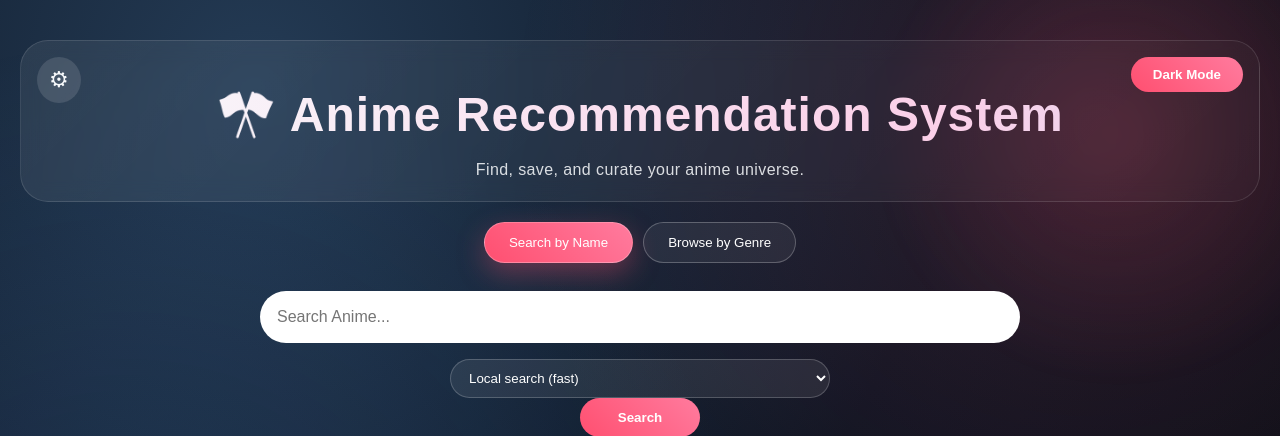
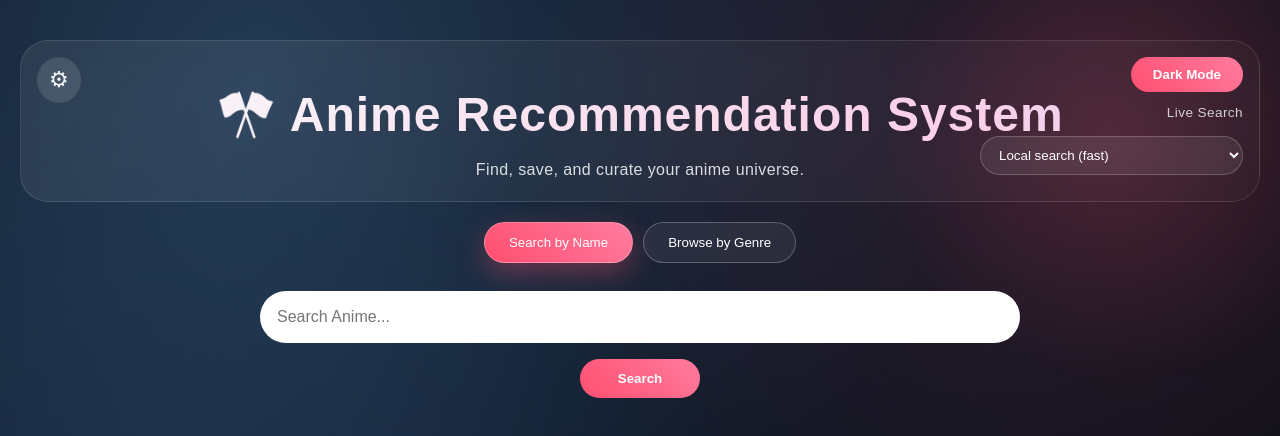
Before and after one commit to AnujShahu/Anime_Recommendation, a Flask app: page / in a window 1280 px wide. Shown: the top 436 px of the page. Run offline with Flask 3, Linux system fonts and the light colour scheme; data that the repository does not hold is empty.

Commit message:
new chnages

```diff
--- a/static/script.js
+++ b/static/script.js
@@ -68,6 +68,7 @@ document.addEventListener("DOMContentLoaded", function () {
     const genreTab = document.getElementById("genreTab");
     const searchSection = document.getElementById("searchSection");
     const genreSection = document.getElementById("genreSection");
+    const statusPanel = document.getElementById("statusPanel");
 
     const searchInput = document.getElementById("searchInput");
     const suggestionsBox = document.getElementById("suggestions");
@@ -119,6 +120,7 @@ document.addEventListener("DOMContentLoaded", function () {
             genreTab.classList.remove("active");
             searchSection.classList.remove("hidden");
             genreSection.classList.add("hidden");
+            if (statusPanel) statusPanel.classList.remove("hidden");
         });
 
         genreTab.addEventListener("click", function () {
@@ -126,7 +128,12 @@ document.addEventListener("DOMContentLoaded", function () {
             searchTab.classList.remove("active");
             genreSection.classList.remove("hidden");
             searchSection.classList.add("hidden");
+            if (statusPanel) statusPanel.classList.add("hidden");
         });
+    }
+
+    if (statusPanel && searchTab && searchTab.classList.contains("active")) {
+        statusPanel.classList.remove("hidden");
     }
 
     if (searchInput && suggestionsBox) {
--- a/static/style.css
+++ b/static/style.css
@@ -56,6 +56,22 @@ body::before {
     font-weight: 700;
     background: linear-gradient(45deg, #ff4f70, #ff7b9e);
     color: #fff;
+}
+
+.status-panel {
+    position: absolute;
+    top: 64px;
+    right: 16px;
+    display: flex;
+    flex-direction: column;
+    align-items: flex-end;
+    gap: 6px;
+}
+
+.status-label {
+    font-size: 0.85rem;
+    letter-spacing: 0.4px;
+    opacity: 0.8;
 }
 
 .tabs {
@@ -336,6 +352,7 @@ body.light-mode h3 {
     .anime-img { height: 260px; }
     .theme-toggle { position: static; margin-top: 6px; }
     .user-menu { top: 10px; left: 10px; }
+    .status-panel { position: static; align-items: center; margin-top: 8px; }
 }
 
 /* ================= PREMIUM MOTION LAYER ================= */
--- a/templates/index.html
+++ b/templates/index.html
@@ -68,6 +68,17 @@
     <h1 class="title">&#127884; Anime Recommendation System</h1>
     <p class="hero-subtitle">Find, save, and curate your anime universe.</p>
     <button id="themeToggle" class="theme-toggle">Dark Mode</button>
+    {% if page_mode in ["home", "search"] %}
+    <div id="statusPanel" class="status-panel">
+        <div class="status-label">Live Search</div>
+        <select name="status" id="statusSelect" class="status-select" form="searchForm">
+            <option value="">Local search (fast)</option>
+            <option value="AIRING">Ongoing (AIRING)</option>
+            <option value="FINISHED">Completed (FINISHED)</option>
+            <option value="NOT_YET_RELEASED">Upcoming (NOT_YET_RELEASED)</option>
+        </select>
+    </div>
+    {% endif %}
 </div>
 
 {% if page_mode != "home" %}
@@ -89,12 +100,6 @@
         <input type="text" id="searchInput" name="anime_name" placeholder="Search Anime..." autocomplete="off">
         <div id="suggestions" class="suggestions-box"></div>
     </div>
-    <select name="status" id="statusSelect" class="status-select">
-        <option value="">Local search (fast)</option>
-        <option value="AIRING">Ongoing (AIRING)</option>
-        <option value="FINISHED">Completed (FINISHED)</option>
-        <option value="NOT_YET_RELEASED">Upcoming (NOT_YET_RELEASED)</option>
-    </select>
     <button type="submit" class="search-btn">Search</button>
 </form>
 
```
